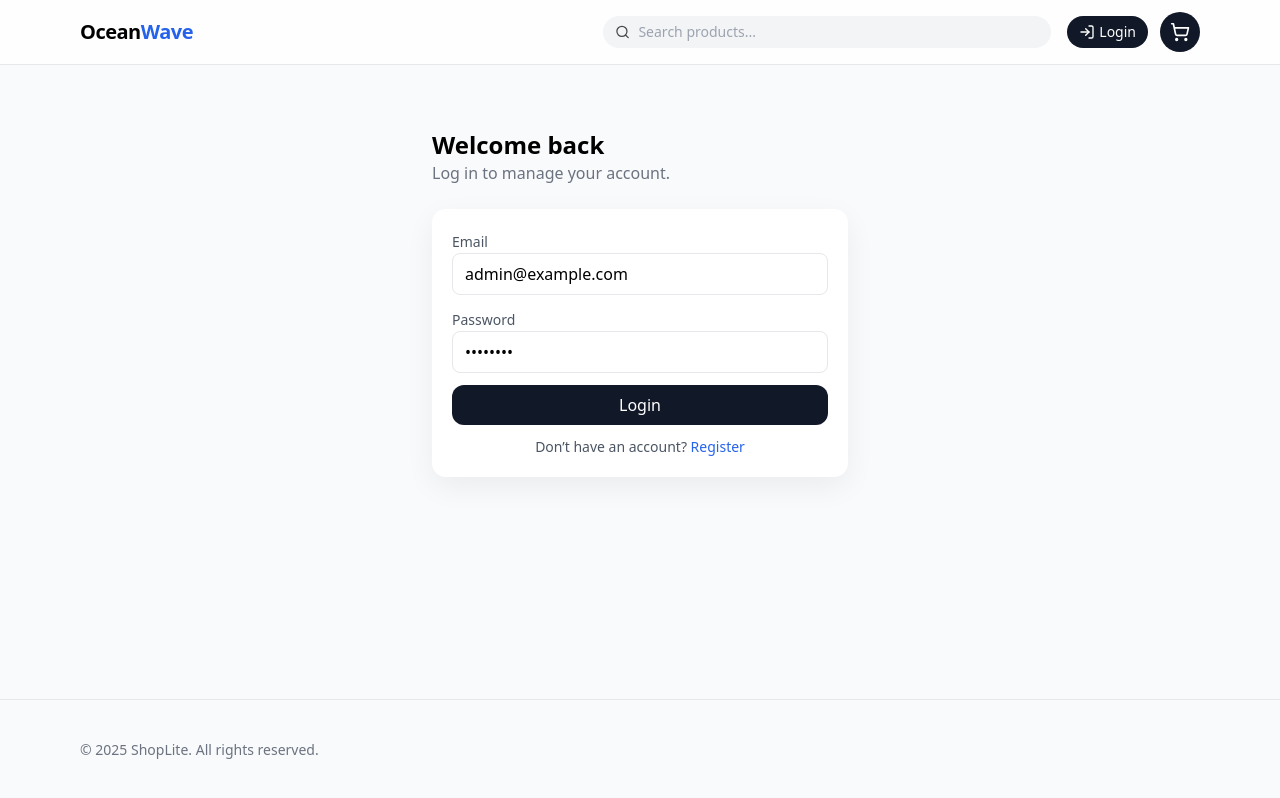
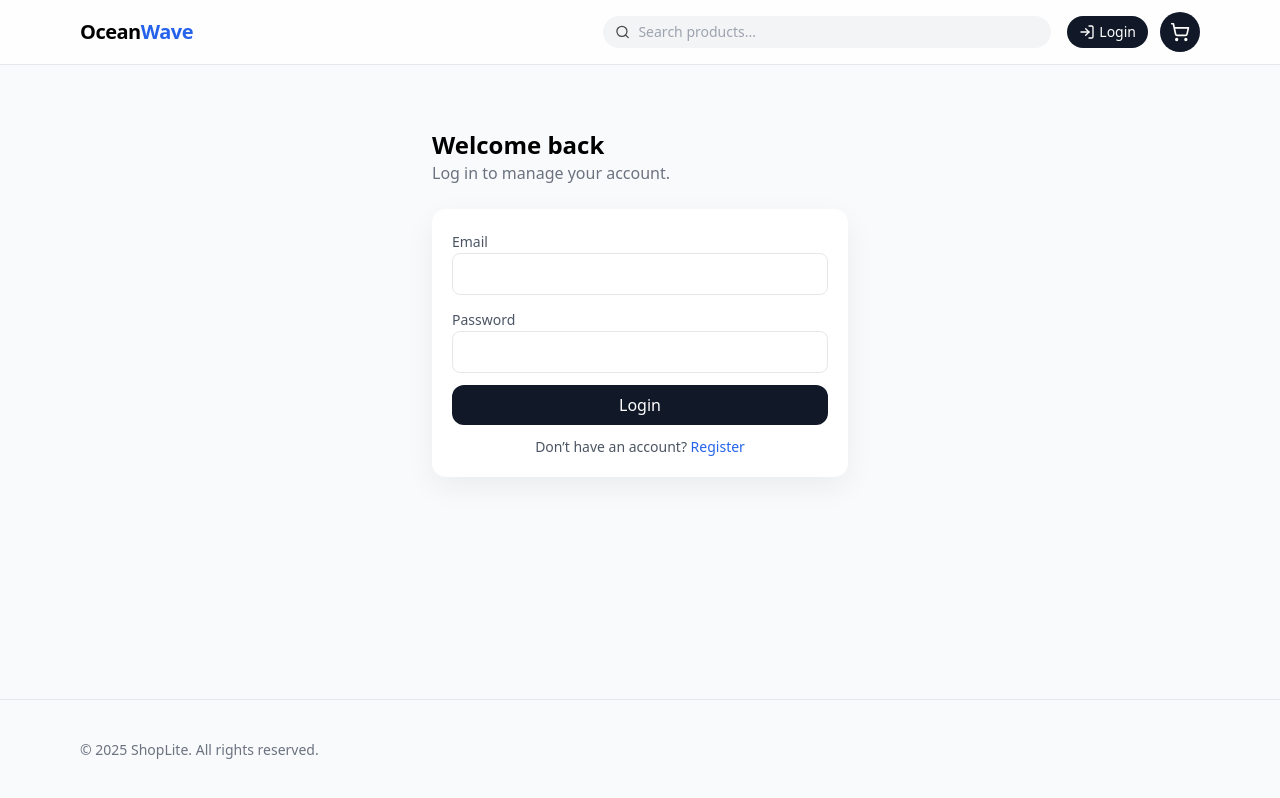
Before and after one commit to sanudageenaka/seafood-ecommerce-app, a React (Vite) app in the folder frontend/: page /login in a window 1280 px wide. Built offline with nearby package versions, Linux system fonts and the light colour scheme; no server answers.

Commit message:
#43
Updated Home.jsx

```diff
--- a/frontend/src/pages/Login.jsx
+++ b/frontend/src/pages/Login.jsx
@@ -3,8 +3,7 @@ import { useAuth } from '../context/AuthContext.jsx'
 import { useNavigate, Link } from 'react-router-dom'
 
 export default function Login() {
-  const [email, setEmail] = useState('admin@example.com')
-  const [password, setPassword] = useState('admin123')
+
   const [error, setError] = useState('')
   const { login } = useAuth()
   const navigate = useNavigate()
@@ -28,7 +27,6 @@ export default function Login() {
         <div>
           <label className="text-sm text-gray-600">Email</label>
           <input
-            value={email}
             onChange={e => setEmail(e.target.value)}
             type="email"
             className="w-full border rounded-lg px-3 py-2"
@@ -37,7 +35,6 @@ export default function Login() {
         <div>
           <label className="text-sm text-gray-600">Password</label>
           <input
-            value={password}
             onChange={e => setPassword(e.target.value)}
             type="password"
             className="w-full border rounded-lg px-3 py-2"
```
